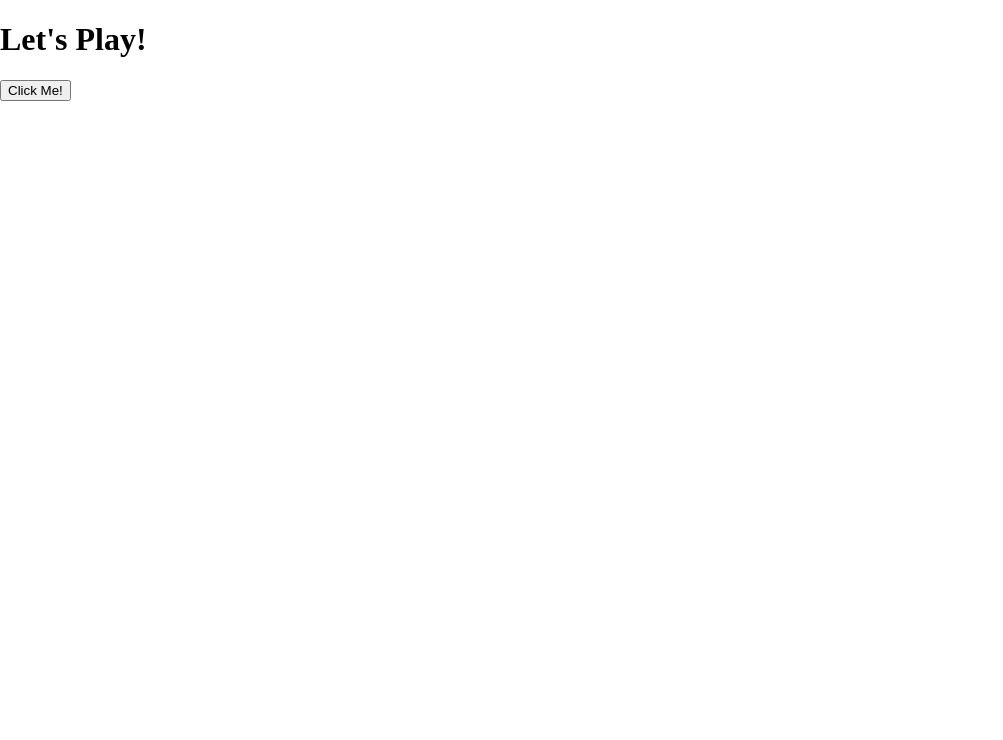
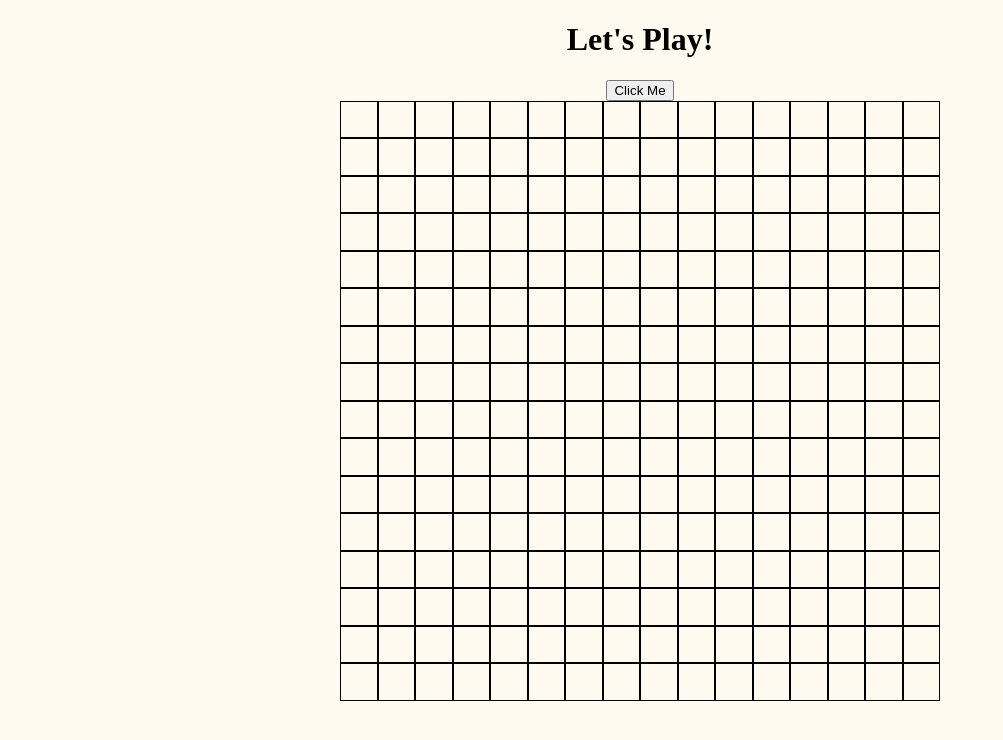
Before and after one commit to Umpire33-dot/Etch-To-Sketch, a plain HTML site: page index.html in a window 1280 px wide. Shown: the whole page, without its empty margins (0-1003 px from the left). Drawn offline with Linux system fonts and the light colour scheme.

Commit message:
ETS done

```diff
--- a/E-T-S.css
+++ b/E-T-S.css
@@ -1,13 +1,22 @@
-html, body {
+
+#container {
+    display: flex;
+    flex-wrap: wrap;
+    width: 600px;
+    height: 600px;
+}
+
+.square {
+    box-sizing: border-box;
+    border: 1px solid #000;
+}
+
+body {
     height: 100%;
     margin: 0;
+    display: flex;
+    flex-direction: column;
+    justify-content: center;
+    align-items: center;
+    background: #fffaf0;
 }
-
-#container {
-    display: grid;
-    width: 550px;
-    height: 550px;
-    grid-template-columns: repeat(4, 1fr);
-    grid-template-rows: repeat(4, 1fr);
-    box-sizing: border-box;
-}
--- /dev/null
+++ b/ETS.js
@@ -0,0 +1,37 @@
+const container = document.getElementById('container');
+
+const btn = document.getElementById('reset-btn');
+
+
+function createGrid(size) {
+    container.innerHTML = '';
+
+    const totalSquares = size * size;
+    const squareSize = 100 / size;
+
+for ( let i = 0; i < totalSquares; i++) {
+    const square = document.createElement('div');
+    square.classList.add('square');
+    square.style.width = `${squareSize}%`;
+    square.style.height = `${squareSize}%`;
+    square.addEventListener('mouseover', () =>
+    {
+        square.style.backgroundColor = 'green';
+    });
+
+    container.appendChild(square);
+  }
+}
+createGrid(16)
+
+btn.addEventListener('click', () => {
+    let userinput = prompt("Enter your lucky number (max 100):");
+    let size = parseInt(userinput);
+
+    if ( !isNaN(size) && size > 0 && size <=100) {
+        createGrid(size);
+    } else {
+        alert ( "Oops! Enter a number between 1 and 100.");
+    }
+
+});
--- a/index.html
+++ b/index.html
@@ -8,7 +8,8 @@
 </head>
 <body>
     <h1>Let's Play!</h1>
-    <button id="reset-btn">Click Me!</button>
+    <button id="reset-btn">Click Me</button>
     <div id="container"></div>
+    <script src="ETS.js"></script>
 </body>
 </html>
```
